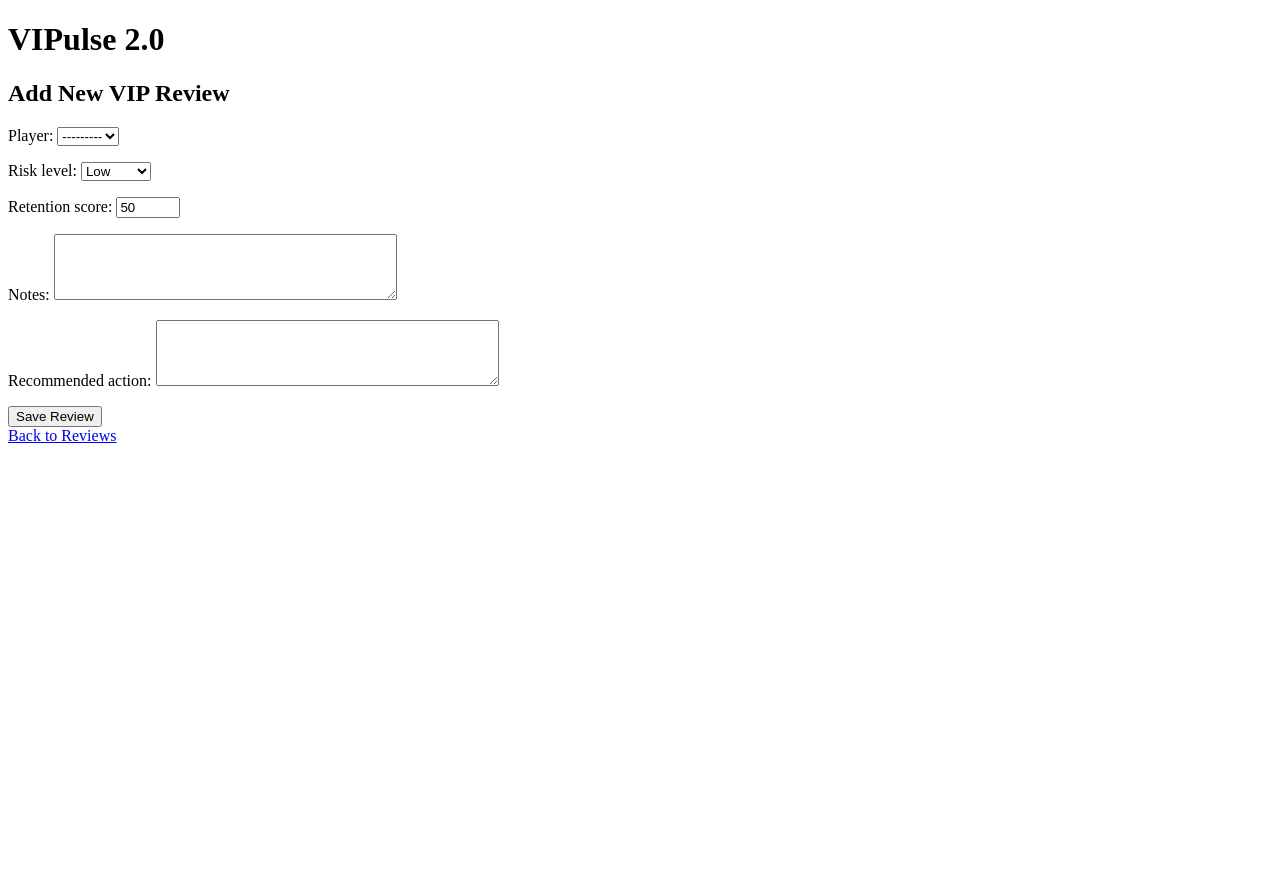
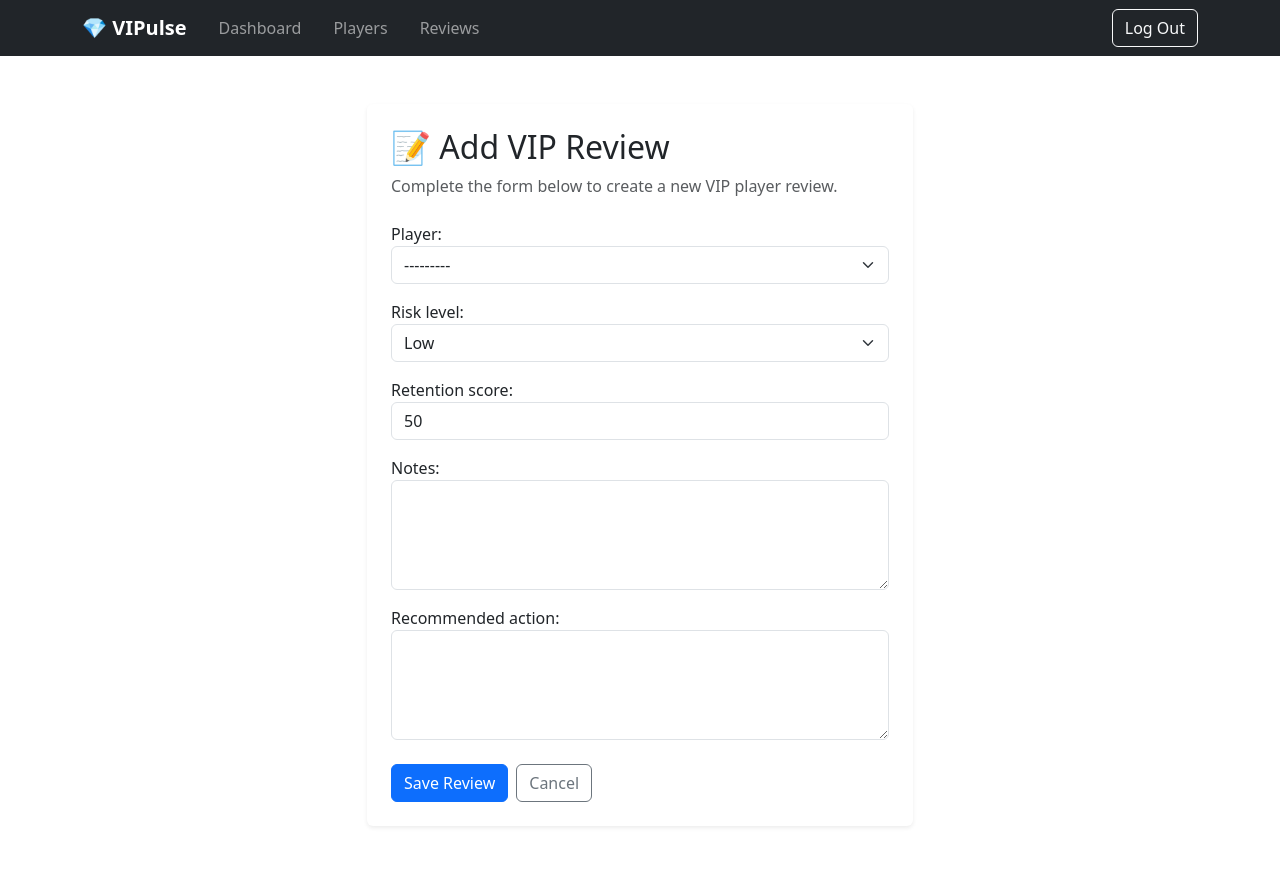
Before and after one commit to Azhdakurt/vipulse-2, a Django app: page /reviews/add/ in a window 1280 px wide. Before the commit the page ends 443 px from the top, so only its background shows below. Run offline with Django 5.2, Linux system fonts and the light colour scheme; the visitor is signed in with stand-in values (Sample User, id 1); data that the repository does not hold is empty.

Commit message:
Improve review form design and add review button

```diff
--- a/players/templates/players/review_form.html
+++ b/players/templates/players/review_form.html
@@ -1,27 +1,54 @@
-<!DOCTYPE html>
-<html lang="en">
-<head>
-    <meta charset="UTF-8">
-    <meta name="viewport"
-          content="width=device-width, initial-scale=1.0">
-    <title>Add VIP Review | VIPulse 2.0</title>
-</head>
-<body>
-    <h1>VIPulse 2.0</h1>
-    <h2>Add New VIP Review</h2>
+{% extends "base.html" %}
 
-    <form method="POST">
-        {% csrf_token %}
+{% block title %}Add VIP Review | VIPulse 2.0{% endblock %}
 
-        {{ form.as_p }}
+{% block content %}
 
-        <button type="submit">
-            Save Review
-        </button>
-    </form>
+<div class="container py-5">
+    <div class="row justify-content-center">
+        <div class="col-12 col-md-8 col-lg-6">
 
-    <a href="{% url 'review_list' %}">
-        Back to Reviews
+            <div class="card shadow-sm border-0 p-4">
+
+                <h2 class="mb-2">
+    {% if form.instance.pk %}
+        ✏️ Edit VIP Review
+    {% else %}
+        📝 Add VIP Review
+    {% endif %}
+</h2>
+
+                <p class="text-muted mb-4">
+    {% if form.instance.pk %}
+        Update the details of this VIP player review.
+    {% else %}
+        Complete the form below to create a new VIP player review.
+    {% endif %}
+</p>
+
+                <form method="POST">
+                    {% csrf_token %}
+
+                    {{ form.as_p }}
+
+                    <div class="d-flex gap-2 mt-4">
+
+    <button type="submit" class="btn btn-primary">
+        Save Review
+    </button>
+
+    <a href="{% url 'review_list' %}" class="btn btn-outline-secondary">
+        Cancel
     </a>
-</body>
-</html>
+
+</div>
+
+</form>
+
+            </div>
+
+        </div>
+    </div>
+</div>
+
+{% endblock %}
```
Also changed, not shown: players/templates/players/review_list.html (+11 -3 lines).
